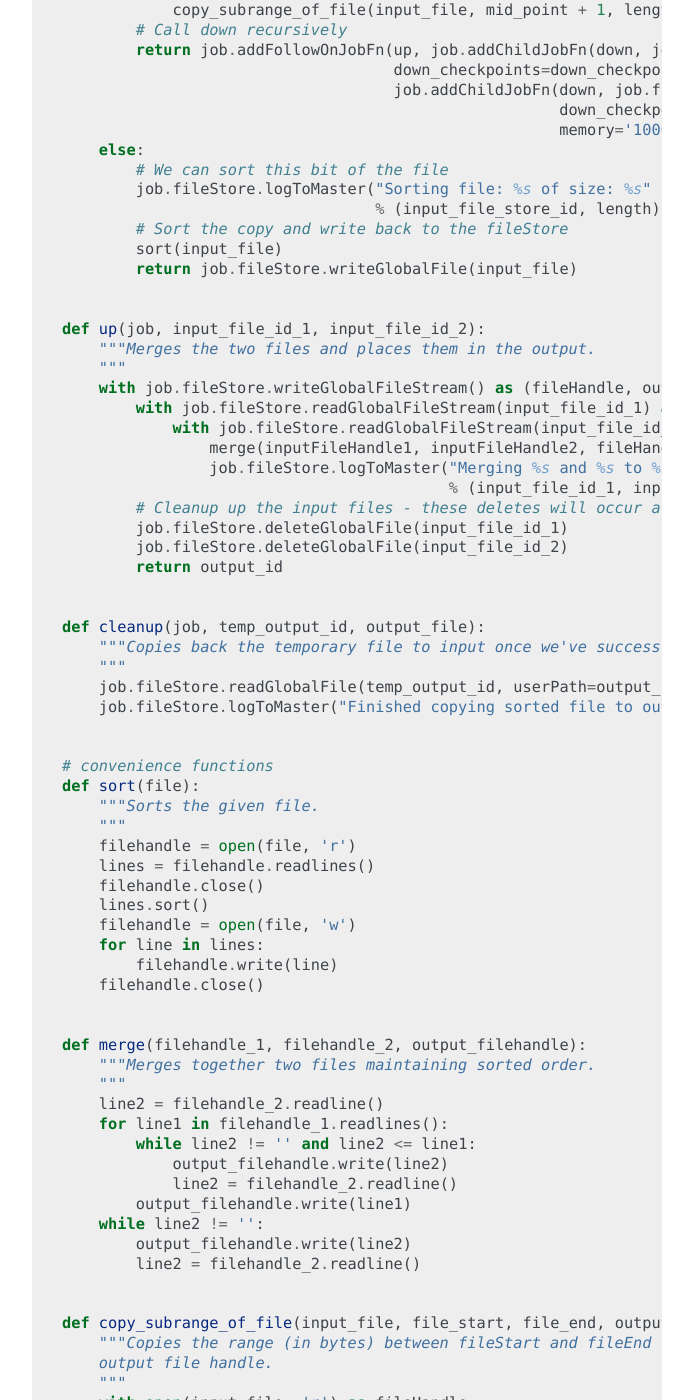
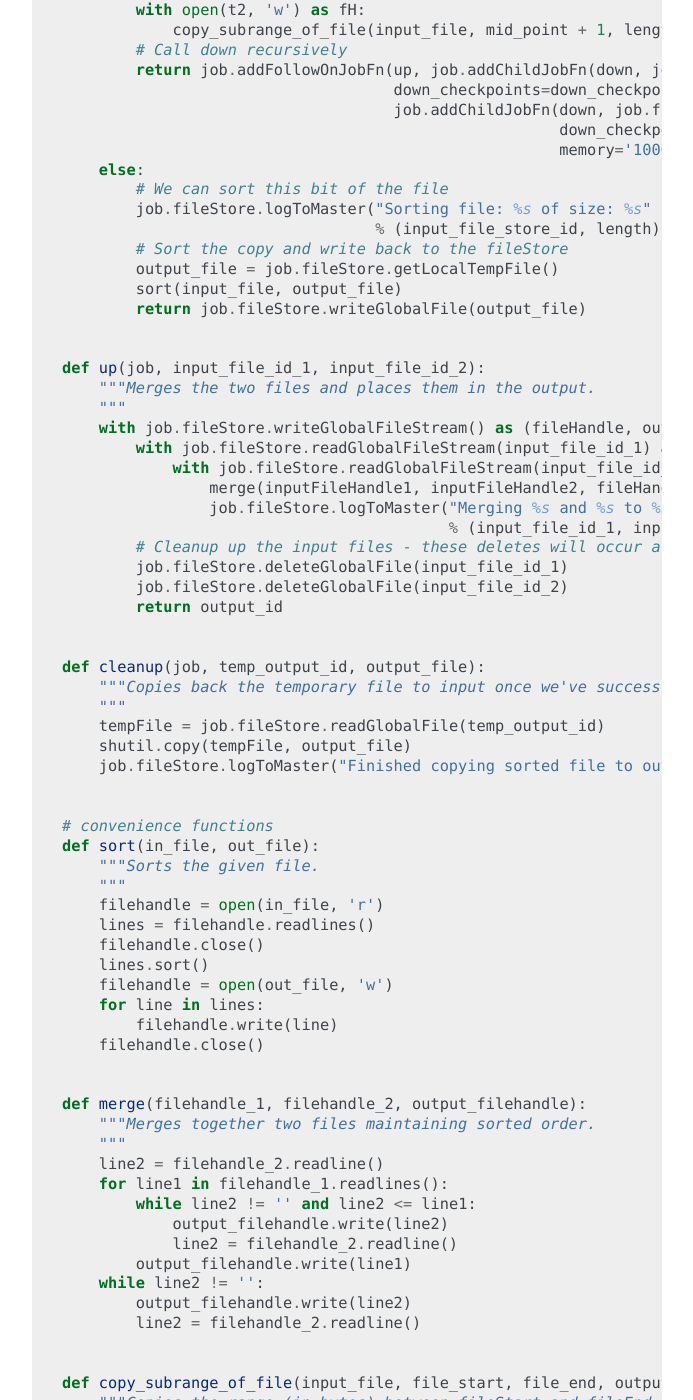
Before and after one commit to DataBiosphere/toil, a Sphinx documentation site: the page built from docs/running.rst, in a window 1280 px wide and 1400 px high, scrolled down 2496 px. Shown: the whole window, without its empty margins (418-1111 px from the left). Built offline with Sphinx 7.4.7, drawn with Linux system fonts in a browser that asks for light colours; pages that are not in the unit, such as notebooks, are missing from menus; some of the changed text lies outside the part shown.

Commit message:
Update toil-sort-example to account for caching/jobStore changes
Resolves #1080.

```diff
--- a/docs/running.rst
+++ b/docs/running.rst
@@ -87,6 +87,7 @@ that performs merge-sort on a temporary file.
         import os
         import logging
         import random
+        import shutil
 
         from toil.job import Job
 
@@ -136,8 +137,9 @@ that performs merge-sort on a temporary file.
                 job.fileStore.logToMaster("Sorting file: %s of size: %s"
                                           % (input_file_store_id, length), level=logging.CRITICAL)
                 # Sort the copy and write back to the fileStore
-                sort(input_file)
-                return job.fileStore.writeGlobalFile(input_file)
+                output_file = job.fileStore.getLocalTempFile()
+                sort(input_file, output_file)
+                return job.fileStore.writeGlobalFile(output_file)
 
 
         def up(job, input_file_id_1, input_file_id_2):
@@ -158,19 +160,20 @@ that performs merge-sort on a temporary file.
         def cleanup(job, temp_output_id, output_file):
             """Copies back the temporary file to input once we've successfully sorted the temporary file.
             """
-            job.fileStore.readGlobalFile(temp_output_id, userPath=output_file)
+            tempFile = job.fileStore.readGlobalFile(temp_output_id)
+            shutil.copy(tempFile, output_file)
             job.fileStore.logToMaster("Finished copying sorted file to output: %s" % output_file)
 
 
         # convenience functions
-        def sort(file):
+        def sort(in_file, out_file):
             """Sorts the given file.
             """
-            filehandle = open(file, 'r')
+            filehandle = open(in_file, 'r')
             lines = filehandle.readlines()
             filehandle.close()
             lines.sort()
-            filehandle = open(file, 'w')
+            filehandle = open(out_file, 'w')
             for line in lines:
                 filehandle.write(line)
             filehandle.close()
```
Also changed, not shown: other parts of docs/running.rst (+1 -1 lines).
